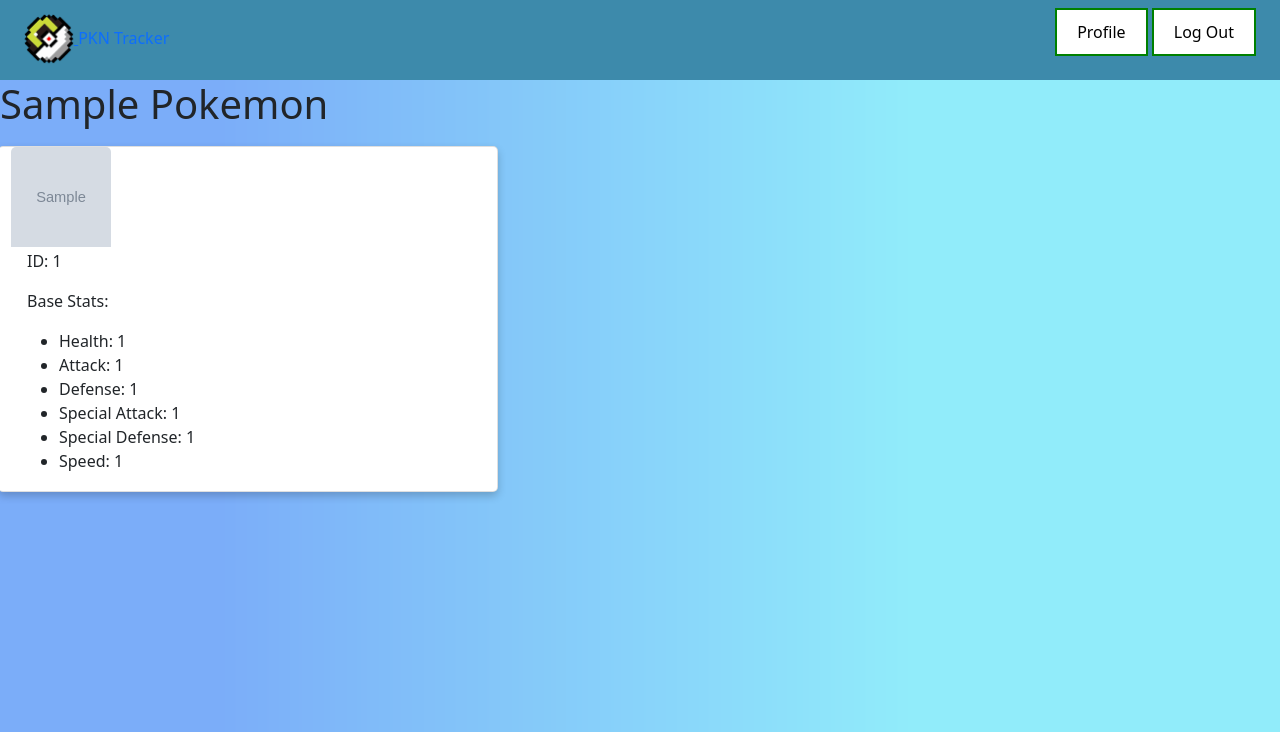
After one commit to DevinLB/Nuzlocke-Tracker, a Django app: page /pokemon/1 in a window 1280 px wide. The commit adds this page. Shown: the top 732 px of the page. Run offline with Django 3.2, Linux system fonts and the light colour scheme; a user stored in the database is signed in; tables that the repository leaves empty hold one stand-in row (values such as "Sample post"); grey boxes marked "Sample" are stand-in pictures; some web fonts are replaced.

Commit message:
Model change and show_pokemon page

```diff
--- a/main_app/models.py
+++ b/main_app/models.py
@@ -20,18 +20,34 @@ class Run(models.Model):
 class Pkinfo(models.Model):
   name = models.CharField(max_length=100)
   pk_id = models.CharField(max_length=100)
+  type_1 = models.CharField(max_length=15)
+  type_2 = models.CharField(max_length=15, null=True)
+  picture = models.CharField(max_length=100)
+  hp = models.IntegerField()
+  attack = models.IntegerField()
+  defense = models.IntegerField()
+  sp_attack = models.IntegerField()
+  sp_defense = models.IntegerField()
+  speed = models.IntegerField()
   jfield = JSONField()
 
   def __str__(self):
     return self.name
 
 class Pokemon(models.Model):
+  nickname = models.CharField(max_length=100)
+  status = models.CharField(max_length=15, null=True)
   name = models.CharField(max_length=100)
-  nickname = models.CharField(max_length=100)
   pk_id = models.CharField(max_length=100)
-  status = models.CharField(max_length=15, null=True)
   type_1 = models.CharField(max_length=15)
   type_2 = models.CharField(max_length=15, null=True)
+  picture = models.CharField(max_length=100)
+  hp = models.IntegerField()
+  attack = models.IntegerField()
+  defense = models.IntegerField()
+  sp_attack = models.IntegerField()
+  sp_defense = models.IntegerField()
+  speed = models.IntegerField()
 
   run = models.ForeignKey(Run, on_delete=models.CASCADE)
   def __str__(self):
--- /dev/null
+++ b/main_app/templates/profile/show_pokemon.html
@@ -0,0 +1,26 @@
+{% extends 'base.html' %}
+
+{% block content %}
+{% load static %}
+
+<h1 class="text-capitalize">{{ pokemon.name }}</h1>
+
+
+<div class="card" style="width: 500px">
+  <img class="card-img" src="{{pokemon.picture}}">
+  <div class="container-card">
+    <p>ID: {{pokemon.pk_id}}</p>
+    <p>Base Stats:</p>
+    <ul>
+      <li>Health: {{ pokemon.hp }}</li>
+      <li>Attack: {{ pokemon.attack }}</li>
+      <li>Defense: {{ pokemon.defense }}</li>
+      <li>Special Attack: {{ pokemon.sp_attack }}</li>
+      <li>Special Defense: {{ pokemon.sp_defense }}</li>
+      <li>Speed: {{ pokemon.speed }}</li>
+    </ul>
+  </div>
+</div>
+
+
+{% endblock %}
--- a/main_app/urls.py
+++ b/main_app/urls.py
@@ -8,4 +8,5 @@ urlpatterns = [
   path('run/<int:run_id>/', views.show_run, name='show_run'),
   path('new_run/', views.new_run, name='new_run'),
   path('add_run/', views.add_run, name='add_run'),
+  path('pokemon/<int:pokemon_id>', views.show_pokemon, name='show_pokemon'),
 ]
--- a/main_app/views.py
+++ b/main_app/views.py
@@ -1,5 +1,7 @@
 from django.shortcuts import render, redirect
 from django.http import HttpResponse
+
+import json
 
 from django.contrib.auth import login
 from django.contrib.auth.decorators import login_required
@@ -8,7 +10,6 @@ from django.contrib.auth.forms import AuthenticationForm
 
 from .forms import SignUpForm, NewRunForm
 from .models import Run, Pkinfo, Pokemon
-
 
 
 ### VIEWS
@@ -48,7 +49,15 @@ def profile(request):
 @login_required
 def show_run(request, run_id):
   run = Run.objects.get(id = run_id)
-  return render(request, 'profile/show_run.html', {'run': run})
+  pokemon = run.pokemon_set.all()
+
+  print(pokemon)
+  print(run)
+  content = {
+    'run': run,
+    'pokemon': pokemon,
+  }
+  return render(request, 'profile/show_run.html', content)
 
 # Define New Run View
 @login_required
@@ -67,3 +76,9 @@ def add_run(request):
     return redirect('profile')
   else:
     return render(request, 'profile/new_run.html')
+
+# Define Show Pokemon View
+@login_required
+def show_pokemon(request, pokemon_id):
+  pokemon = Pokemon.objects.get(id = pokemon_id)
+  return render(request, 'profile/show_pokemon.html', {'pokemon': pokemon})
```
Also changed, not shown: databse-seeding-files/create_pkinfo_object.py (+20 -0 lines), main_app/templates/profile/show_run.html (+11 -1 lines), main_app/fixtures/pokemon.json, main_app/migrations/0005_auto_20210412_0543.py (added).
